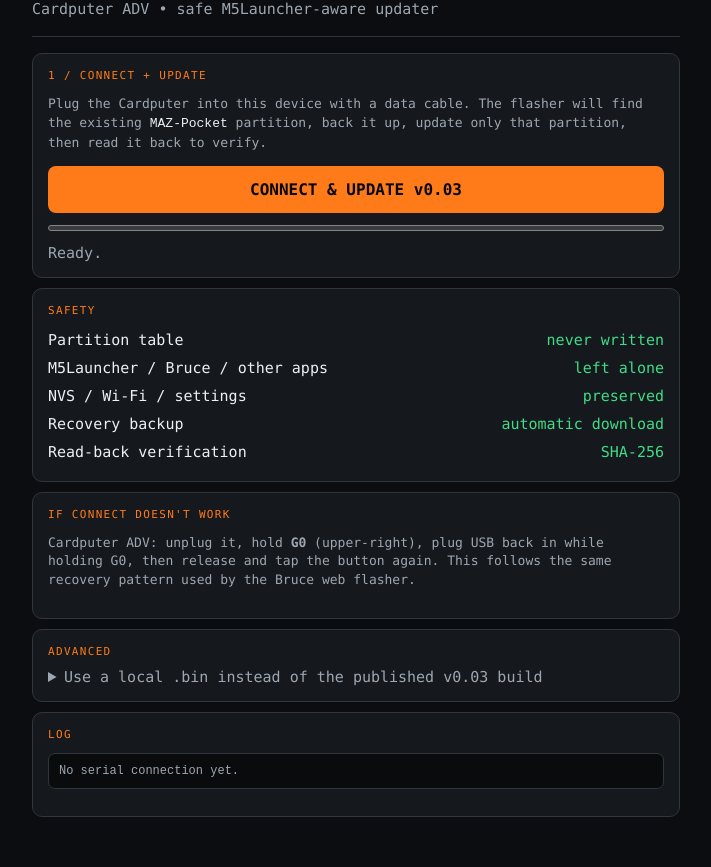
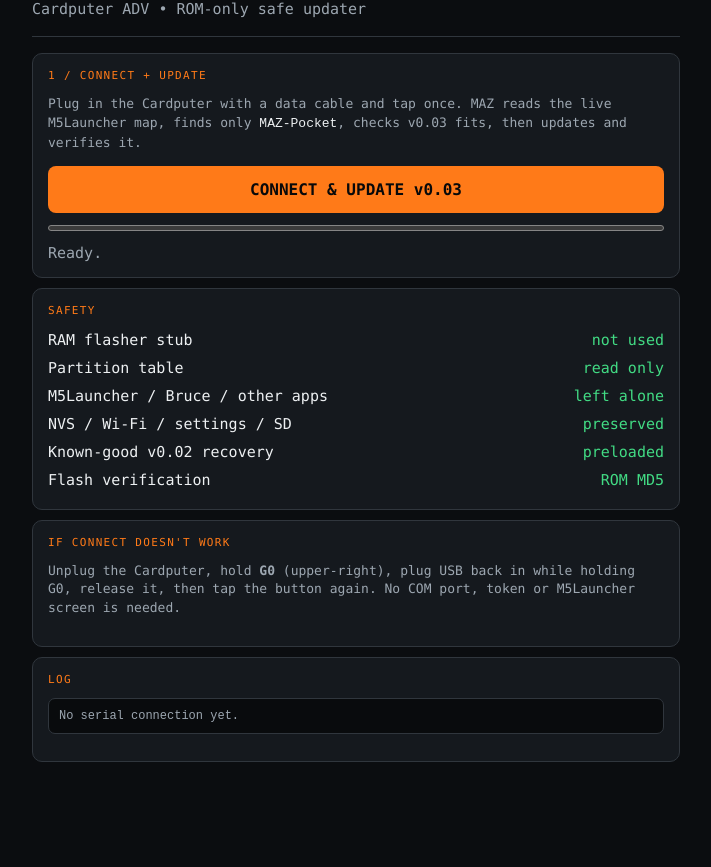
Before and after one commit to manazoid4/maz-pocket, a plain HTML site: page web-flasher/index.html in a window 1280 px wide. Shown: the part 67-934 px from the top of the page, without its empty margins (284-995 px from the left). After the commit the page ends 879 px from the top, so only its background shows below. Drawn offline with Linux system fonts and the light colour scheme.

Commit message:
Make flasher one-action ROM-only UX

```diff
--- a/web-flasher/index.html
+++ b/web-flasher/index.html
@@ -7,36 +7,30 @@
   <title>MAZ Pocket Flasher</title>
   <style>
     :root{color-scheme:dark;--bg:#0b0d10;--panel:#15191e;--line:#30363d;--text:#edf0f2;--dim:#9da7b1;--accent:#ff7a18;--ok:#42db84;--bad:#ff5a5f}
-    *{box-sizing:border-box}body{margin:0;background:var(--bg);color:var(--text);font:15px ui-monospace,SFMono-Regular,Consolas,monospace}main{max-width:680px;margin:auto;padding:22px 16px 40px}header{padding:10px 0 18px;border-bottom:1px solid var(--line);margin-bottom:16px}h1{font-size:25px;letter-spacing:.06em;margin:0 0 6px}.accent{color:var(--accent)}.dim{color:var(--dim)}.ok{color:var(--ok)}.bad{color:var(--bad)}.card{background:var(--panel);border:1px solid var(--line);border-radius:10px;padding:15px;margin:10px 0}.step{font-size:11px;letter-spacing:.12em;color:var(--accent);margin-bottom:9px}.big{width:100%;padding:14px 12px;border:0;border-radius:8px;background:var(--accent);color:#08090a;font:700 16px ui-monospace,Consolas,monospace;cursor:pointer}.big:disabled{opacity:.45;cursor:not-allowed}.row{display:flex;justify-content:space-between;gap:14px;padding:5px 0}.row span:last-child{text-align:right}progress{width:100%;height:12px;margin:9px 0}details{margin-top:10px}summary{cursor:pointer;color:var(--dim)}input[type=file]{width:100%;margin-top:10px}pre{background:#090b0d;border:1px solid var(--line);border-radius:7px;padding:10px;white-space:pre-wrap;max-height:180px;overflow:auto;color:var(--dim);font-size:12px}.help{font-size:13px;line-height:1.45;color:var(--dim)}code{color:var(--text)}
+    *{box-sizing:border-box}body{margin:0;background:var(--bg);color:var(--text);font:15px ui-monospace,SFMono-Regular,Consolas,monospace}main{max-width:680px;margin:auto;padding:22px 16px 40px}header{padding:10px 0 18px;border-bottom:1px solid var(--line);margin-bottom:16px}h1{font-size:25px;letter-spacing:.06em;margin:0 0 6px}.accent{color:var(--accent)}.dim{color:var(--dim)}.ok{color:var(--ok)}.bad{color:var(--bad)}.card{background:var(--panel);border:1px solid var(--line);border-radius:10px;padding:15px;margin:10px 0}.step{font-size:11px;letter-spacing:.12em;color:var(--accent);margin-bottom:9px}.big{width:100%;padding:14px 12px;border:0;border-radius:8px;background:var(--accent);color:#08090a;font:700 16px ui-monospace,Consolas,monospace;cursor:pointer}.big:disabled{opacity:.45;cursor:not-allowed}.row{display:flex;justify-content:space-between;gap:14px;padding:5px 0}.row span:last-child{text-align:right}progress{width:100%;height:12px;margin:9px 0}pre{background:#090b0d;border:1px solid var(--line);border-radius:7px;padding:10px;white-space:pre-wrap;max-height:180px;overflow:auto;color:var(--dim);font-size:12px}.help{font-size:13px;line-height:1.45;color:var(--dim)}code{color:var(--text)}
   </style>
 </head>
 <body><main>
-<header><h1><span class="accent">MAZ</span> POCKET / FLASH</h1><div class="dim">Cardputer ADV • safe M5Launcher-aware updater</div></header>
+<header><h1><span class="accent">MAZ</span> POCKET / FLASH</h1><div class="dim">Cardputer ADV • ROM-only safe updater</div></header>
 
 <section class="card"><div class="step">1 / CONNECT + UPDATE</div>
-  <p class="help">Plug the Cardputer into this device with a data cable. The flasher will find the existing <code>MAZ-Pocket</code> partition, back it up, update only that partition, then read it back to verify.</p>
+  <p class="help">Plug in the Cardputer with a data cable and tap once. MAZ reads the live M5Launcher map, finds only <code>MAZ-Pocket</code>, checks v0.03 fits, then updates and verifies it.</p>
   <button id="go" class="big">CONNECT & UPDATE v0.03</button>
   <progress id="progress" max="100" value="0"></progress>
   <div id="state" class="dim">Ready.</div>
 </section>
 
 <section class="card"><div class="step">SAFETY</div>
-  <div class="row"><span>Partition table</span><span class="ok">never written</span></div>
+  <div class="row"><span>RAM flasher stub</span><span class="ok">not used</span></div>
+  <div class="row"><span>Partition table</span><span class="ok">read only</span></div>
   <div class="row"><span>M5Launcher / Bruce / other apps</span><span class="ok">left alone</span></div>
-  <div class="row"><span>NVS / Wi-Fi / settings</span><span class="ok">preserved</span></div>
-  <div class="row"><span>Recovery backup</span><span class="ok">automatic download</span></div>
-  <div class="row"><span>Read-back verification</span><span class="ok">SHA-256</span></div>
+  <div class="row"><span>NVS / Wi-Fi / settings / SD</span><span class="ok">preserved</span></div>
+  <div class="row"><span>Known-good v0.02 recovery</span><span class="ok">preloaded</span></div>
+  <div class="row"><span>Flash verification</span><span class="ok">ROM MD5</span></div>
 </section>
 
 <section class="card"><div class="step">IF CONNECT DOESN'T WORK</div>
-  <p class="help">Cardputer ADV: unplug it, hold <b>G0</b> (upper-right), plug USB back in while holding G0, then release and tap the button again. This follows the same recovery pattern used by the Bruce web flasher.</p>
-</section>
-
-<section class="card"><div class="step">ADVANCED</div>
-  <details><summary>Use a local .bin instead of the published v0.03 build</summary>
-    <input id="custom" type="file" accept=".bin,application/octet-stream">
-    <p class="help">The same live-partition size and image checks still apply. Full-flash erase is intentionally unavailable.</p>
-  </details>
+  <p class="help">Unplug the Cardputer, hold <b>G0</b> (upper-right), plug USB back in while holding G0, release it, then tap the button again. No COM port, token or M5Launcher screen is needed.</p>
 </section>
 
 <section class="card"><div class="step">LOG</div><pre id="log">No serial connection yet.</pre></section>
```
